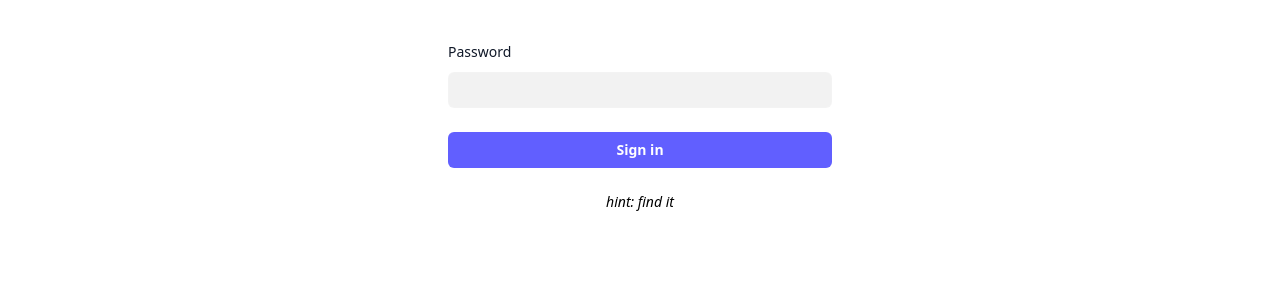
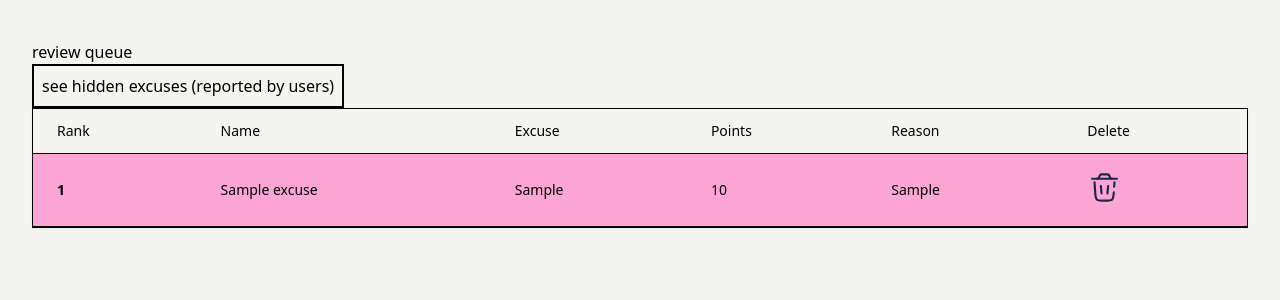
Before and after one commit to rudranshgoel1/donteatthatfrog, a Flask app: page /admin in a window 1280 px wide. Shown: the top 300 px of the page. Run offline with Flask 3, Linux system fonts and the light colour scheme; a user stored in the database is signed in; tables that the repository leaves empty hold one stand-in row (values such as "Sample post"); some libraries are stand-ins or nearby versions.

Commit message:
changed a lot of things, too lazy to write it (procrastinating, irony) but yes big changes

```diff
--- a/app.py
+++ b/app.py
@@ -120,21 +120,28 @@ with app.app_context():
 
 
 def get_excuses():
-    excuses = Excuses.query.filter_by().order_by(Excuses.points.desc()).limit(3).all()
+    excuses = Excuses.query.filter_by(pending=False).order_by(Excuses.points.desc()).limit(3).all()
     return excuses
 
 
 def get_all_excuses():
-    excuses = Excuses.query.order_by(Excuses.points.desc())
+    excuses = Excuses.query.filter_by(pending=False).order_by(Excuses.points.desc())
     return excuses
 
+def get_reported_excuses():
+    excuses = Excuses.query.filter(Excuses.reason.like("%reported by a user%")).order_by(Excuses.points.desc()).all()
+    return excuses
+
+def get_every_excuse():
+    excuses = Excuses.query.order_by(Excuses.points.desc()).all()
+    return excuses
 
 def ai_review(id: int, excuse: str):
     if not aikey:
         print("add api key in .env")
 
     payload = {
-        "model": "x-ai/grok-4.1-fast",
+        "model": "anthropic/claude-opus-4.8-fast",
         "messages": [
             {
                 "role": "system",
@@ -204,7 +211,15 @@ def load_user(user_id):
 
 @app.route("/")
 def home():
-    return render_template("index.html")
+    if "isadmin" in session:
+        print(session["isadmin"])
+
+        return render_template("index.html")
+    else:
+        session["isadmin"] = False
+        print(session["isadmin"])
+
+        return render_template("index.html")
 
 
 @app.route("/oauth/callback")
@@ -367,8 +382,11 @@ def admin():
         password = request.form["password"]
         if password:
             if password == adminpass:
-                excuses = get_all_excuses()
+                excuses = get_every_excuse()
                 ranked = list(enumerate(excuses, start=1))
+
+                session["isadmin"] = True
+
                 return render_template(
                     "adminreview.html", excuses=excuses, ranked=ranked
                 )
@@ -377,7 +395,13 @@ def admin():
                 return render_template("adminlogin.html", error=error)
 
     if request.method == "GET":
-        return render_template("adminlogin.html")
+        if "isadmin" in session and session["isadmin"] == True:
+            excuses = get_every_excuse()
+            ranked = list(enumerate(excuses, start=1))
+
+            return render_template("adminreview.html", excuses=excuses, ranked=ranked)
+        else:
+            return render_template("adminlogin.html")
 
 
 @app.route("/remove/<int:id>", methods=["POST"])
@@ -389,13 +413,29 @@ def remove(id):
 
     return redirect("/admin")
 
+@app.route("/hidden", methods=["POST", "GET"])
+def hidden():
+    if request.method == "GET":
+        excuses = Excuses.query.filter_by(pending=True).order_by(Excuses.points.desc()).all()
+        ranked = list(enumerate(excuses, start=1))
+        return render_template("hiddenexcuses.html", excuses=excuses, ranked=ranked) # todo: build this, right now it gives 404
 
-@app.route("/report/<int:id>", methods=["POST"])
+
+@app.route("/report/<int:id>", methods=["GET"])
 def report(id):
-    excuse = Excuses.query.get(id)
+    if "slack_id" not in session:
+        session["source"] = "own"
 
-    # todo: build this
+        return redirect(
+        f"https://auth.hackclub.com/oauth/authorize?client_id={client_id}&redirect_uri={redirect_uri}/oauth/callback&response_type=code&scope=name profile slack_id"
+        )
+    else:
+        excuse = Excuses.query.get(id)
+        excuse.pending = True
+        excuse.reason = "reported by " + session["fullname"] + "  |  " + excuse.reason
+        db.session.commit()
 
+        return redirect("/all")
 
 if __name__ == "__main__":
     app.run(debug=True, port=5000)
--- a/templates/adminreview.html
+++ b/templates/adminreview.html
@@ -8,8 +8,10 @@
 </head>
 <body class="bg-[#f4f4f0] text-black min-h-screen py-10 px-4 sm:px-8 selection:bg-pink-400">
 
-    <div>
+    <div class="md-6">
         <h1>review queue</h1>
+
+        <button class="border-2 px-2 py-2"><a href="/hidden">see hidden excuses (reported by users)</a></button>
     </div>
 
             <div class="">
@@ -35,10 +37,40 @@
                             <th scope="col" class="px-6 py-3 font-medium">
                                 Reason
                             </th>
+                            <th scope="col" class="px-6 py-3 font-medium">
+                                Delete
+                            </th>
                         </tr>
                     </thead>
                     <tbody>
                         {% for position, excuse in ranked %}
+                        {% if excuse.pending == True %}
+                        <tr class="bg-pink-300 border-b border-default">
+                            <th class="px-6 py-4">
+                                {{ position }}
+                            </th>
+                            <td scope="row"
+                                class="px-6 py-4 font-medium text-heading whitespace-nowrap">
+                                {{ excuse.name }}
+                            </td>
+                            <td class="px-6 py-4">
+                                {{ excuse.excuse }}
+                            </td>
+                            <td class="px-6 py-4">
+                                {{ excuse.points }}
+                            </td>
+                            <td class="px-6 py-4">
+                                {{ excuse.reason }}
+                            </td>
+                            <td class="px-6 py-4">
+                                <form action="/remove/{{ excuse.id }}" method="post">
+                                    <button type="submit"><img src="{{ url_for('static', filename='delete.svg') }}" alt="Delete" width="35" height="35"></button>
+                                </form>
+                            </td>
+                        </tr>
+                        {% endif %}
+
+                        {% if excuse.pending == False %}
                         <tr class="bg-neutral-primary border-b border-default">
                             <th class="px-6 py-4">
                                 {{ position }}
@@ -56,7 +88,13 @@
                             <td class="px-6 py-4">
                                 {{ excuse.reason }}
                             </td>
+                            <td class="px-6 py-4">
+                                <form action="/remove/{{ excuse.id }}" method="post">
+                                    <button type="submit"><img src="{{ url_for('static', filename='delete.svg') }}" alt="Delete" width="35" height="35"></button>
+                                </form>
+                            </td>
                         </tr>
+                        {% endif %}
                         {% endfor %}
                     </tbody>
                 </table>
--- a/templates/allexcuses.html
+++ b/templates/allexcuses.html
@@ -72,7 +72,9 @@
                                 {{ excuse.reason }}
                             </td>
                             <td class="px-6 py-4">
-                                <button><a href="/report/{{ excuse.id }}"><i class="fa-solid fa-triangle-exclamation"></i></a></button>
+                                    <a href="/report/{{ excuse.id }}">
+                                        <img src="{{ url_for('static', filename='report.svg') }}" alt="Report" width="35" height="35">
+                                    </a>
                             </td>
                         </tr>
                         {% endfor %}
```
Also changed, not shown: todo.md (+6 -3 lines), readme.MD, static/delete.svg (added), static/report.svg (added).
